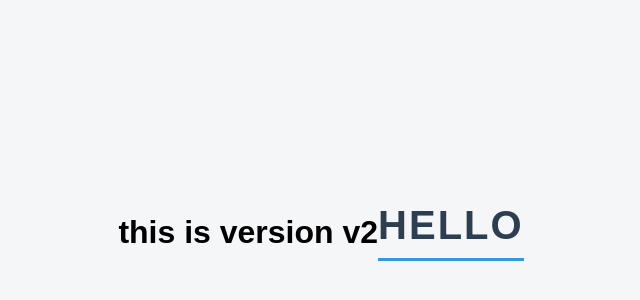
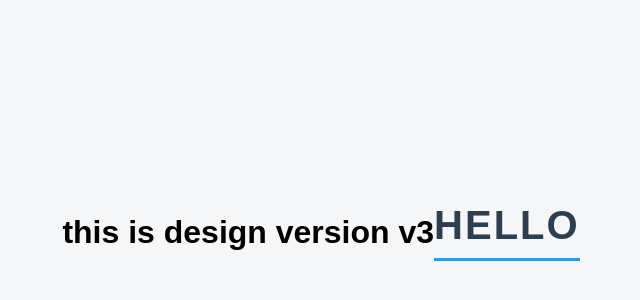
Before and after one commit to ayush829/git-project, a plain HTML site: page index.html in a window 1280 px wide. Shown: the part 168-468 px from the top of the page, without its empty margins (319-959 px from the left). Drawn offline with Linux system fonts and the light colour scheme.

Commit message:
changed the version3

```diff
--- a/index.html
+++ b/index.html
@@ -7,7 +7,7 @@
     <title>Document</title>
 </head>
 <body>
-    <h1>this is version v2</h1>
+    <h1>this is design version v3</h1>
     <h2>hello</h2>
 
 </body>
```
